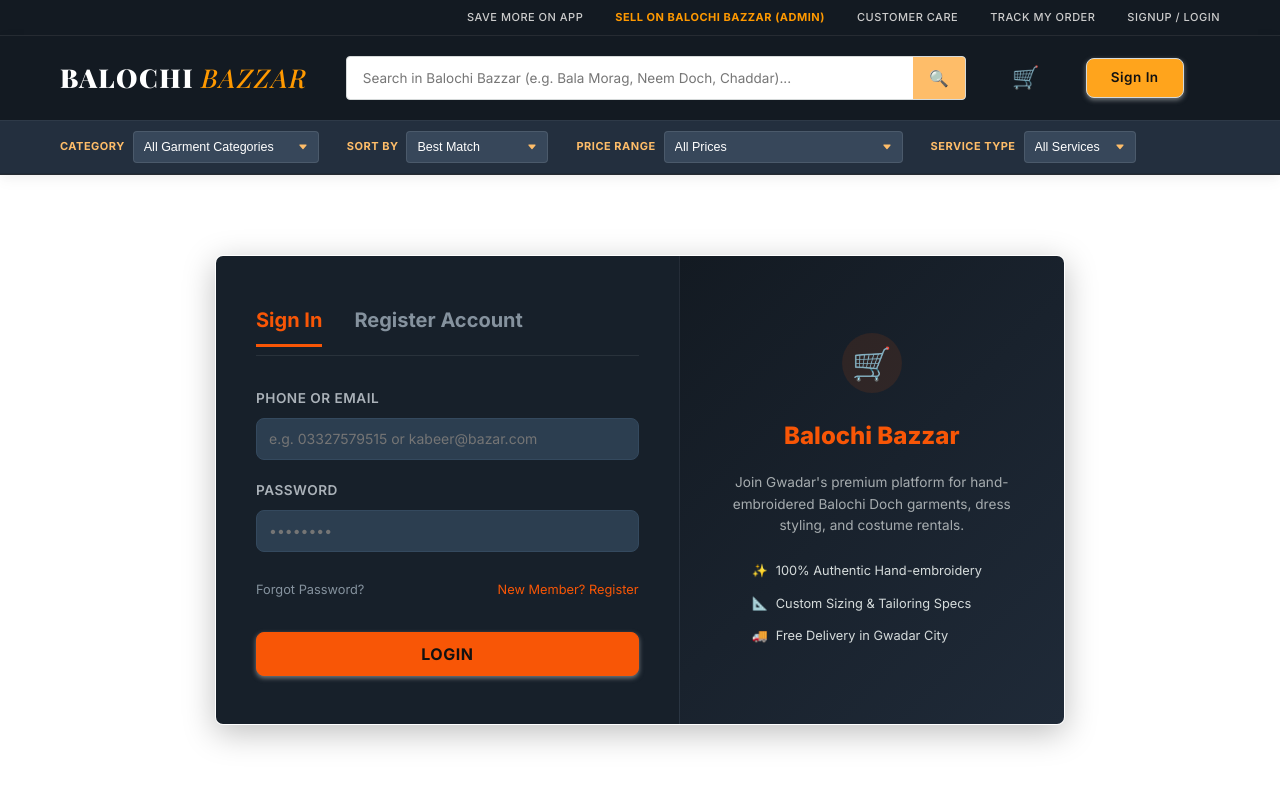
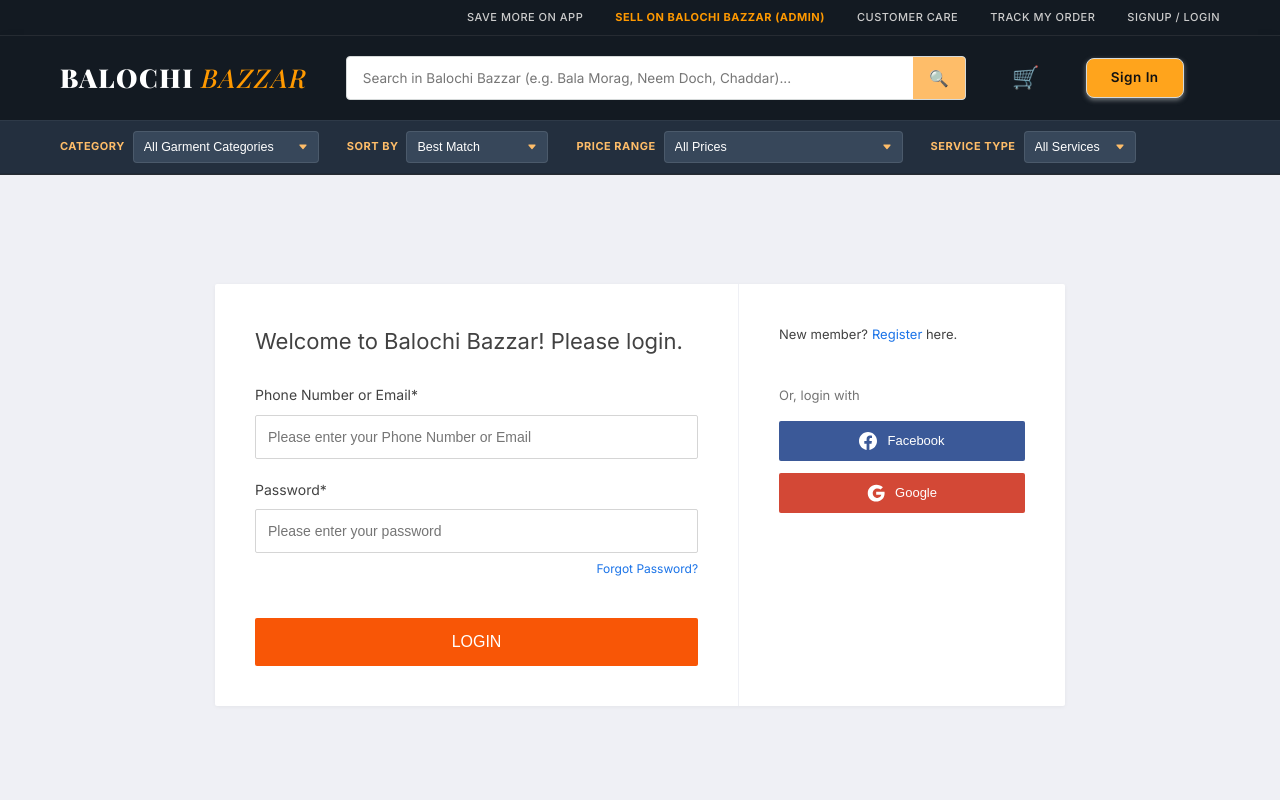
Before and after one commit to kabeer50939/balochi-bazar, a Next.js app in the folder apps/web/: page /login in a window 1280 px wide. Shown: the top 800 px of the page. Built offline with nearby package versions, Linux system fonts and the light colour scheme; a web font is replaced by a local one.

Commit message:
style: update login/signup flow to match Daraz desktop light theme structure

```diff
--- a/apps/web/src/app/login/page.tsx
+++ b/apps/web/src/app/login/page.tsx
@@ -30,7 +30,6 @@ function LoginPageContent() {
   const [loading, setLoading] = useState(false);
   const [error, setError] = useState('');
   const [success, setSuccess] = useState('');
-  const [forgotHover, setForgotHover] = useState(false);
 
   useEffect(() => {
     // Read optional tab query param
@@ -139,59 +138,222 @@ function LoginPageContent() {
   };
 
   return (
-    <div className="container" style={{ paddingTop: '5rem', paddingBottom: '7rem', display: 'flex', justifyContent: 'center' }}>
-      <div style={{
-        maxWidth: '850px',
-        width: '100%',
-        display: 'grid',
-        gridTemplateColumns: '1.2fr 1fr',
-        borderRadius: '8px',
-        overflow: 'hidden',
-        boxShadow: '0 8px 32px rgba(0, 0, 0, 0.25)',
-        border: '1px solid rgba(255, 255, 255, 0.1)',
-        background: 'var(--bg-secondary, #131a22)'
-      }}>
+    <div className="login-page-container">
+      {/* Dynamic styles injected directly */}
+      <style dangerouslySetInnerHTML={{__html: `
+        .login-page-container {
+          background-color: #eff0f5;
+          min-height: 80vh;
+          padding: 40px 20px;
+          display: flex;
+          justify-content: center;
+          align-items: center;
+          font-family: Inter, sans-serif;
+        }
+        .login-card {
+          background: #ffffff;
+          max-width: 850px;
+          width: 100%;
+          display: grid;
+          grid-template-columns: 1.6fr 1fr;
+          border-radius: 2px;
+          box-shadow: 0 1px 4px 0 rgba(0, 0, 0, 0.05);
+          overflow: hidden;
+        }
+        .login-left {
+          padding: 40px;
+        }
+        .login-right {
+          padding: 40px;
+          border-left: 1px solid #eff0f5;
+          display: flex;
+          flex-direction: column;
+          justify-content: flex-start;
+        }
+        .login-title {
+          font-size: 22px;
+          color: #424242;
+          margin-bottom: 25px;
+          font-weight: 400;
+          display: flex;
+          justify-content: space-between;
+          align-items: center;
+        }
+        .daraz-input-group {
+          margin-bottom: 20px;
+        }
+        .daraz-label {
+          display: block;
+          font-size: 14px;
+          color: #424242;
+          margin-bottom: 8px;
+        }
+        .daraz-input {
+          width: 100%;
+          height: 44px;
+          border: 1px solid #d5d5d5;
+          background: #fff;
+          padding: 10px 12px;
+          font-size: 14px;
+          color: #212121;
+          border-radius: 2px;
+          transition: border-color 0.2s;
+          outline: none;
+        }
+        .daraz-input:focus {
+          border-color: #f85606;
+        }
+        .daraz-btn-primary {
+          width: 100%;
+          height: 48px;
+          background: #f85606;
+          color: #fff;
+          border: none;
+          font-size: 16px;
+          font-weight: 500;
+          cursor: pointer;
+          border-radius: 2px;
+          transition: background 0.2s;
+          margin-top: 20px;
+        }
+        .daraz-btn-primary:hover {
+          background: #d04505;
+        }
+        .daraz-btn-primary:disabled {
+          background: #fca880;
+          cursor: not-allowed;
+        }
+        .forgot-link {
+          display: block;
+          text-align: right;
+          font-size: 12px;
+          color: #1a73e8;
+          text-decoration: none;
+          margin-top: 6px;
+          cursor: pointer;
+        }
+        .forgot-link:hover {
+          color: #f85606;
+        }
+        .switch-link-container {
+          font-size: 13px;
+          color: #424242;
+          margin-bottom: 25px;
+        }
+        .switch-link {
+          color: #1a73e8;
+          text-decoration: none;
+          cursor: pointer;
+          margin-left: 4px;
+        }
+        .switch-link:hover {
+          color: #f85606;
+          text-decoration: underline;
+        }
+        .social-login-title {
+          font-size: 13px;
+          color: #757575;
+          margin-top: 15px;
+          margin-bottom: 15px;
+        }
+        .social-btn {
+          width: 100%;
+          height: 40px;
+          border: none;
+          border-radius: 2px;
+          font-size: 13px;
+          font-weight: 500;
+          color: #fff;
+          cursor: pointer;
+          display: flex;
+          align-items: center;
+          justify-content: center;
+          gap: 10px;
+          margin-bottom: 12px;
+          transition: opacity 0.2s;
+        }
+        .social-btn:hover {
+          opacity: 0.9;
+        }
+        .social-btn-facebook {
+          background: #3b5998;
+        }
+        .social-btn-google {
+          background: #d34836;
+        }
+        .daraz-otp-wrapper {
+          display: flex;
+          gap: 10px;
+        }
+        .daraz-btn-otp {
+          height: 44px;
+          background: #fff;
+          border: 1px solid #d5d5d5;
+          color: #f85606;
+          padding: 0 15px;
+          font-size: 14px;
+          cursor: pointer;
+          border-radius: 2px;
+          white-space: nowrap;
+          transition: all 0.2s;
+        }
+        .daraz-btn-otp:hover {
+          border-color: #f85606;
+          background: rgba(248, 86, 6, 0.02);
+        }
+        .daraz-btn-otp:disabled {
+          color: #999;
+          border-color: #d5d5d5;
+          cursor: not-allowed;
+        }
+        .alert-box {
+          padding: 12px 16px;
+          border-radius: 2px;
+          font-size: 13px;
+          margin-bottom: 20px;
+          border: 1px solid transparent;
+        }
+        .alert-box-error {
+          background: #fff3f3;
+          border-color: #fca;
+          color: #d32f2f;
+        }
+        .alert-box-success {
+          background: #f3fbf4;
+          border-color: #cfa;
+          color: #2e7d32;
+        }
+        @media (max-width: 768px) {
+          .login-card {
+            grid-template-columns: 1fr;
+          }
+          .login-right {
+            border-left: none;
+            border-top: 1px solid #eff0f5;
+            padding-top: 30px;
+          }
+        }
+      `}} />
 
-        {/* Left Panel: Auth Forms */}
-        <div style={{ padding: '3rem 2.5rem', background: '#17202a', color: '#fff' }}>
-          {/* Tabs header */}
-          <div style={{ display: 'flex', gap: '2rem', borderBottom: '1px solid rgba(255,255,255,0.08)', marginBottom: '2rem', paddingBottom: '0.5rem' }}>
-            <span
-              onClick={() => { setActiveTab('LOGIN'); setError(''); setSuccess(''); }}
-              style={{
-                fontSize: '1.25rem',
-                fontWeight: 'bold',
-                cursor: 'pointer',
-                color: activeTab === 'LOGIN' ? '#f85606' : '#85929e',
-                borderBottom: activeTab === 'LOGIN' ? '3px solid #f85606' : 'none',
-                paddingBottom: '0.5rem'
-              }}
-            >
-              Sign In
-            </span>
-            <span
-              onClick={() => { setActiveTab('REGISTER'); setError(''); setSuccess(''); }}
-              style={{
-                fontSize: '1.25rem',
-                fontWeight: 'bold',
-                cursor: 'pointer',
-                color: activeTab === 'REGISTER' ? '#f85606' : '#85929e',
-                borderBottom: activeTab === 'REGISTER' ? '3px solid #f85606' : 'none',
-                paddingBottom: '0.5rem'
-              }}
-            >
-              Register Account
+      <div className="login-card">
+        {/* Left Side: Forms */}
+        <div className="login-left">
+          <div className="login-title">
+            <span>
+              {activeTab === 'LOGIN'
+                ? 'Welcome to Balochi Bazzar! Please login.'
+                : 'Create your Balochi Bazzar Account'}
             </span>
           </div>
 
-          {/* Feedback alerts */}
+          {/* Error and Success notifications */}
           {error && (
-            <div style={{ backgroundColor: 'rgba(239,68,68,0.1)', color: '#f87171', padding: '0.75rem 1rem', borderRadius: '4px', fontSize: '0.85rem', marginBottom: '1.5rem', border: '1px solid rgba(239,68,68,0.2)' }}>
+            <div className="alert-box alert-box-error">
               ⚠️ {error}
             </div>
           )}
           {success && (
-            <div style={{ backgroundColor: 'rgba(34,197,94,0.1)', color: '#4ade80', padding: '0.75rem 1rem', borderRadius: '4px', fontSize: '0.85rem', marginBottom: '1.5rem', border: '1px solid rgba(34,197,94,0.2)' }}>
+            <div className="alert-box alert-box-success">
               {success}
             </div>
           )}
@@ -199,176 +361,157 @@ function LoginPageContent() {
           {activeTab === 'LOGIN' ? (
             /* Login Form */
             <form onSubmit={handleLoginSubmit}>
-              <div className="form-group" style={{ marginBottom: '1.25rem' }}>
-                <label className="form-label" style={{ color: '#abb2b9', fontSize: '0.85rem', display: 'block', marginBottom: '0.5rem' }}>Phone or Email</label>
+              <div className="daraz-input-group">
+                <label className="daraz-label">Phone Number or Email*</label>
                 <input
                   type="text"
                   required
-                  className="form-input"
-                  style={{ background: '#2c3e50', border: '1px solid #34495e', color: '#fff', padding: '10px 12px', height: '42px' }}
-                  placeholder="e.g. 03327579515 or kabeer@bazar.com"
+                  className="daraz-input"
+                  placeholder="Please enter your Phone Number or Email"
                   value={phoneOrEmail}
                   onChange={(e) => setPhoneOrEmail(e.target.value)}
                 />
               </div>
-              <div className="form-group" style={{ marginBottom: '1.75rem' }}>
-                <label className="form-label" style={{ color: '#abb2b9', fontSize: '0.85rem', display: 'block', marginBottom: '0.5rem' }}>Password</label>
+              <div className="daraz-input-group">
+                <label className="daraz-label">Password*</label>
                 <input
                   type="password"
                   required
-                  className="form-input"
-                  style={{ background: '#2c3e50', border: '1px solid #34495e', color: '#fff', padding: '10px 12px', height: '42px' }}
-                  placeholder="••••••••"
+                  className="daraz-input"
+                  placeholder="Please enter your password"
                   value={loginPassword}
                   onChange={(e) => setLoginPassword(e.target.value)}
                 />
-              </div>
-
-              <div style={{ display: 'flex', justifyContent: 'space-between', fontSize: '0.8rem', color: '#85929e', marginBottom: '2rem' }}>
-                <span
-                  style={{ cursor: 'pointer', color: forgotHover ? '#f85606' : '#85929e', transition: 'color 0.2s' }}
-                  onMouseEnter={() => setForgotHover(true)}
-                  onMouseLeave={() => setForgotHover(false)}
-                  onClick={() => alert('For password resets, contact Atelier Gwadar Support.')}
-                >
+                <span className="forgot-link" onClick={() => alert('For password resets, contact Atelier Gwadar Support.')}>
                   Forgot Password?
                 </span>
-                <span style={{ cursor: 'pointer', color: '#f85606' }} onClick={() => { setActiveTab('REGISTER'); }}>New Member? Register</span>
               </div>
 
               <button
                 type="submit"
-                className="btn btn-primary"
-                style={{ width: '100%', background: '#f85606', borderColor: '#f85606', fontWeight: 'bold', fontSize: '1rem', height: '44px' }}
+                className="daraz-btn-primary"
                 disabled={loading}
               >
-                {loading ? 'Logging in...' : 'LOGIN'}
+                {loading ? 'LOGGING IN...' : 'LOGIN'}
               </button>
             </form>
           ) : (
             /* Registration Form */
             <form onSubmit={handleRegisterSubmit}>
-              <div className="form-group" style={{ marginBottom: '1rem' }}>
-                <label className="form-label" style={{ color: '#abb2b9', fontSize: '0.85rem', display: 'block', marginBottom: '0.4rem' }}>Full Name</label>
-                <input
-                  type="text"
-                  required
-                  className="form-input"
-                  style={{ background: '#2c3e50', border: '1px solid #34495e', color: '#fff', padding: '10px 12px', height: '40px' }}
-                  placeholder="e.g. Kabeer Ahmed"
-                  value={regName}
-                  onChange={(e) => setRegName(e.target.value)}
-                />
-              </div>
-              <div className="form-group" style={{ marginBottom: '1rem' }}>
-                <label className="form-label" style={{ color: '#abb2b9', fontSize: '0.85rem', display: 'block', marginBottom: '0.4rem' }}>Phone Number</label>
-                <div style={{ display: 'flex', gap: '0.5rem' }}>
+              <div className="daraz-input-group">
+                <label className="daraz-label">Phone Number*</label>
+                <div className="daraz-otp-wrapper">
                   <input
                     type="tel"
                     required
-                    className="form-input"
-                    style={{ background: '#2c3e50', border: '1px solid #34495e', color: '#fff', padding: '10px 12px', height: '40px', flexGrow: 1 }}
-                    placeholder="e.g. 03327579515"
+                    className="daraz-input"
+                    placeholder="Please enter your phone number"
                     value={regPhone}
                     onChange={(e) => setRegPhone(e.target.value)}
                   />
                   <button
                     type="button"
                     onClick={handleSendOtp}
-                    className="btn btn-secondary"
-                    style={{ height: '40px', fontSize: '0.8rem', padding: '0 1rem', whiteSpace: 'nowrap', borderColor: '#34495e', background: '#2c3e50', color: '#fff' }}
+                    className="daraz-btn-otp"
                     disabled={otpTimer > 0}
                   >
                     {otpTimer > 0 ? `Retry in ${otpTimer}s` : 'Send Code'}
                   </button>
                 </div>
               </div>
-              <div className="form-group" style={{ marginBottom: '1rem' }}>
-                <label className="form-label" style={{ color: '#abb2b9', fontSize: '0.85rem', display: 'block', marginBottom: '0.4rem' }}>Verification Code (SMS OTP)</label>
+              <div className="daraz-input-group">
+                <label className="daraz-label">Verification Code*</label>
                 <input
                   type="text"
                   required
-                  className="form-input"
-                  style={{ background: '#2c3e50', border: '1px solid #34495e', color: '#fff', padding: '10px 12px', height: '40px' }}
-                  placeholder="Enter SMS verification code"
+                  className="daraz-input"
+                  placeholder="Verification Code"
                   value={regOtp}
                   onChange={(e) => setRegOtp(e.target.value)}
                 />
               </div>
-              <div className="form-group" style={{ marginBottom: '1rem' }}>
-                <label className="form-label" style={{ color: '#abb2b9', fontSize: '0.85rem', display: 'block', marginBottom: '0.4rem' }}>Email Address (Optional)</label>
-                <input
-                  type="email"
-                  className="form-input"
-                  style={{ background: '#2c3e50', border: '1px solid #34495e', color: '#fff', padding: '10px 12px', height: '40px' }}
-                  placeholder="e.g. client@bazar.com"
-                  value={regEmail}
-                  onChange={(e) => setRegEmail(e.target.value)}
-                />
-              </div>
-              <div className="form-group" style={{ marginBottom: '1.75rem' }}>
-                <label className="form-label" style={{ color: '#abb2b9', fontSize: '0.85rem', display: 'block', marginBottom: '0.4rem' }}>Password</label>
+              <div className="daraz-input-group">
+                <label className="daraz-label">Password*</label>
                 <input
                   type="password"
                   required
-                  className="form-input"
-                  style={{ background: '#2c3e50', border: '1px solid #34495e', color: '#fff', padding: '10px 12px', height: '40px' }}
+                  className="daraz-input"
                   placeholder="Minimum 6 characters"
                   value={regPassword}
                   onChange={(e) => setRegPassword(e.target.value)}
                 />
               </div>
+              <div className="daraz-input-group">
+                <label className="daraz-label">Full Name*</label>
+                <input
+                  type="text"
+                  required
+                  className="daraz-input"
+                  placeholder="Enter your first and last name"
+                  value={regName}
+                  onChange={(e) => setRegName(e.target.value)}
+                />
+              </div>
+              <div className="daraz-input-group">
+                <label className="daraz-label">Email Address (Optional)</label>
+                <input
+                  type="email"
+                  className="daraz-input"
+                  placeholder="Please enter your email"
+                  value={regEmail}
+                  onChange={(e) => setRegEmail(e.target.value)}
+                />
+              </div>
 
               <button
                 type="submit"
-                className="btn btn-primary"
-                style={{ width: '100%', background: '#f85606', borderColor: '#f85606', fontWeight: 'bold', fontSize: '1rem', height: '44px' }}
+                className="daraz-btn-primary"
                 disabled={loading}
               >
-                {loading ? 'Creating account...' : 'SIGN UP'}
+                {loading ? 'CREATING ACCOUNT...' : 'SIGN UP'}
               </button>
             </form>
           )}
         </div>
 
-        {/* Right Panel: Call to Action / Banner */}
-        <div style={{
-          background: 'linear-gradient(135deg, #131a22 0%, #1f2a38 100%)',
-          padding: '3rem 2rem',
-          display: 'flex',
-          flexDirection: 'column',
-          justifyContent: 'center',
-          alignItems: 'center',
-          textAlign: 'center',
-          color: '#fff',
-          borderLeft: '1px solid rgba(255,255,255,0.05)'
-        }}>
-          <div style={{ width: '60px', height: '60px', borderRadius: '50%', background: 'rgba(248, 86, 6, 0.1)', color: '#f85606', display: 'flex', alignItems: 'center', justifyContent: 'center', fontSize: '2rem', marginBottom: '1.5rem' }}>
-            🛒
+        {/* Right Side: Switch Link & Social Login */}
+        <div className="login-right">
+          {activeTab === 'LOGIN' ? (
+            <div className="switch-link-container">
+              <span>New member?</span>
+              <span className="switch-link" onClick={() => { setActiveTab('REGISTER'); setError(''); setSuccess(''); }}>
+                Register
+              </span>
+              <span> here.</span>
+            </div>
+          ) : (
+            <div className="switch-link-container">
+              <span>Already member?</span>
+              <span className="switch-link" onClick={() => { setActiveTab('LOGIN'); setError(''); setSuccess(''); }}>
+                Login
+              </span>
+              <span> here.</span>
+            </div>
+          )}
+
+          <div className="social-login-title">
+            {activeTab === 'LOGIN' ? 'Or, login with' : 'Or, sign up with'}
           </div>
-          <h2 style={{ fontSize: '1.5rem', fontWeight: '800', marginBottom: '1rem', color: '#f85606' }}>
-            Balochi Bazzar
-          </h2>
-          <p style={{ fontSize: '0.85rem', color: '#a6acaf', lineHeight: '1.6', maxWidth: '280px', margin: '0 auto 1.5rem auto' }}>
-            Join Gwadar's premium platform for hand-embroidered Balochi Doch garments, dress styling, and costume rentals.
-          </p>
 
-          <div style={{ display: 'flex', flexDirection: 'column', gap: '0.75rem', width: '100%', maxWidth: '240px', fontSize: '0.8rem', textAlign: 'left', color: '#d5dbdb' }}>
-            <div style={{ display: 'flex', gap: '8px', alignItems: 'center' }}>
-              <span>✨</span>
-              <span>100% Authentic Hand-embroidery</span>
-            </div>
-            <div style={{ display: 'flex', gap: '8px', alignItems: 'center' }}>
-              <span>📐</span>
-              <span>Custom Sizing & Tailoring Specs</span>
-            </div>
-            <div style={{ display: 'flex', gap: '8px', alignItems: 'center' }}>
-              <span>🚚</span>
-              <span>Free Delivery in Gwadar City</span>
-            </div>
-          </div>
+          <button className="social-btn social-btn-facebook" onClick={() => alert('Facebook Login is a placeholder demo.')}>
+            <svg width="18" height="18" viewBox="0 0 24 24" fill="currentColor">
+              <path d="M24 12.073c0-6.627-5.373-12-12-12s-12 5.373-12 12c0 5.99 4.388 10.954 10.125 11.854v-8.385H7.078v-3.47h3.047V9.43c0-3.007 1.792-4.669 4.533-4.669 1.312 0 2.686.235 2.686.235v2.953H15.83c-1.491 0-1.956.925-1.956 1.874v2.25h3.328l-.532 3.47h-2.796v8.385C19.612 23.027 24 18.062 24 12.073z"/>
+            </svg>
+            Facebook
+          </button>
+
+          <button className="social-btn social-btn-google" onClick={() => alert('Google Login is a placeholder demo.')}>
+            <svg width="18" height="18" viewBox="0 0 24 24" fill="currentColor">
+              <path d="M12.24 10.285V14.4h6.887c-.648 2.41-2.519 4.114-5.136 4.114-3.51 0-6.357-2.829-6.357-6.315 0-3.485 2.847-6.315 6.357-6.315 1.6 0 3.03.593 4.137 1.573l3.076-3.076C19.333 2.222 15.937 1 12.24 1 5.94 1 1 5.93 1 12.2s4.94 11.2 11.24 11.2c6.1 0 11.24-4.38 11.24-11.2 0-.74-.065-1.415-.205-1.915H12.24z"/>
+            </svg>
+            Google
+          </button>
         </div>
-
       </div>
     </div>
   );
@@ -381,9 +524,10 @@ export default function LoginPage() {
         paddingTop: '8rem',
         paddingBottom: '8rem',
         textAlign: 'center',
-        color: '#fff',
-        background: '#131a22',
-        minHeight: '100vh'
+        color: '#333',
+        background: '#eff0f5',
+        minHeight: '100vh',
+        fontFamily: 'sans-serif'
       }}>
         <div style={{ fontSize: '1.2rem', marginBottom: '1rem', color: '#f85606' }}>Loading Balochi Bazzar Auth...</div>
       </div>
```
